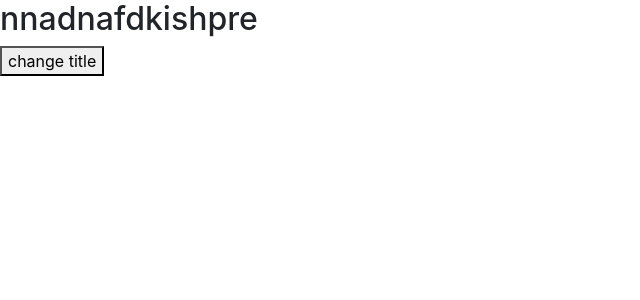
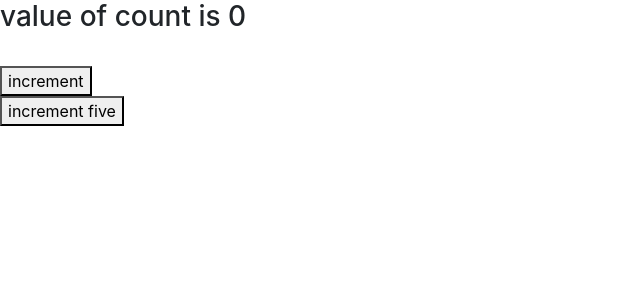
Before and after one commit to VickyNandaPeddi/reactjsdemo, a React (Create React App) app: page / in a window 1280 px wide. Shown: the top 300 px of the page, without its empty margins (0-640 px from the left). Built offline with nearby package versions, Linux system fonts and the light colour scheme.

Commit message:
counter set state call  back not working partially done

```diff
--- a/src/App.js
+++ b/src/App.js
@@ -1,11 +1,10 @@
-import Navbar from "./Component/Navbar";
-import TestStateExample from "./Component/TestStateExample";
-import TextForm from "./Component/TextForm";
+import Counter from "./Component/Counter";
+
 
 function App() {
   return (
     <div>
-     <TestStateExample></TestStateExample>
+      <Counter></Counter>
     </div>
   );
 }
--- /dev/null
+++ b/src/Component/Counter.jsx
@@ -0,0 +1,42 @@
+import React, { PureComponent } from "react";
+
+class Counter extends PureComponent {
+  constructor(props) {
+    super(props);
+
+    this.state = {
+      count: 0,
+    };
+  }
+
+  incrementValue() {
+    this.setState((prevState) => ({
+      count: prevState.count + 1,
+    }));
+    console.log(this.state.count);
+  }
+  incrementFivetimes() {
+    this.incrementValue();
+    this.incrementValue();
+    this.incrementValue();
+    this.incrementValue();
+    this.incrementValue();
+  }
+
+  render() {
+    return (
+      <div>
+        <h3>value of count is {this.state.count}</h3>
+
+        <br />
+        <button onClick={() => this.incrementValue()}>increment</button>
+        <br />
+        <button onClick={() => this.incrementFivetimes()}>
+          increment five
+        </button>
+      </div>
+    );
+  }
+}
+
+export default Counter;
```
